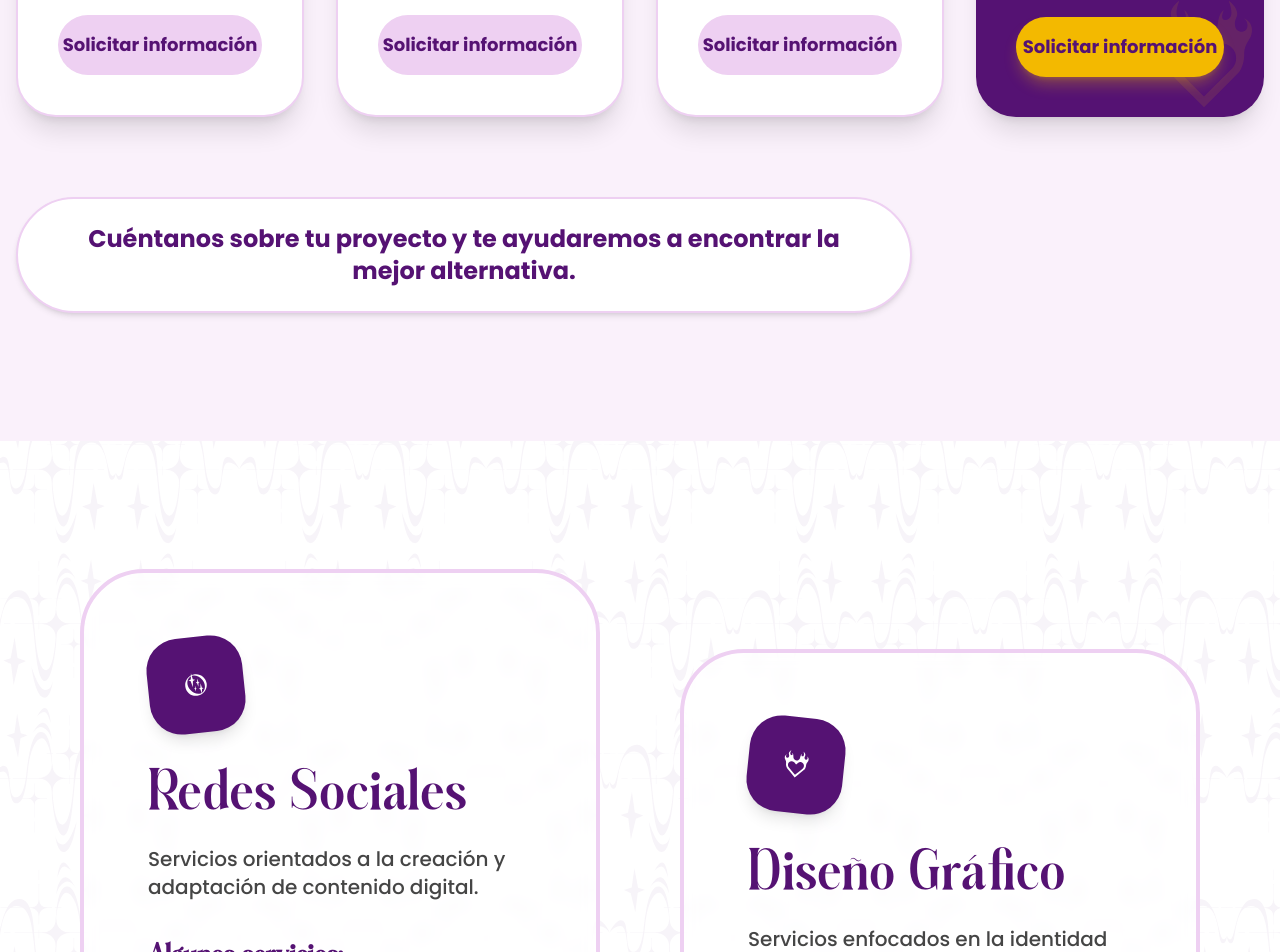
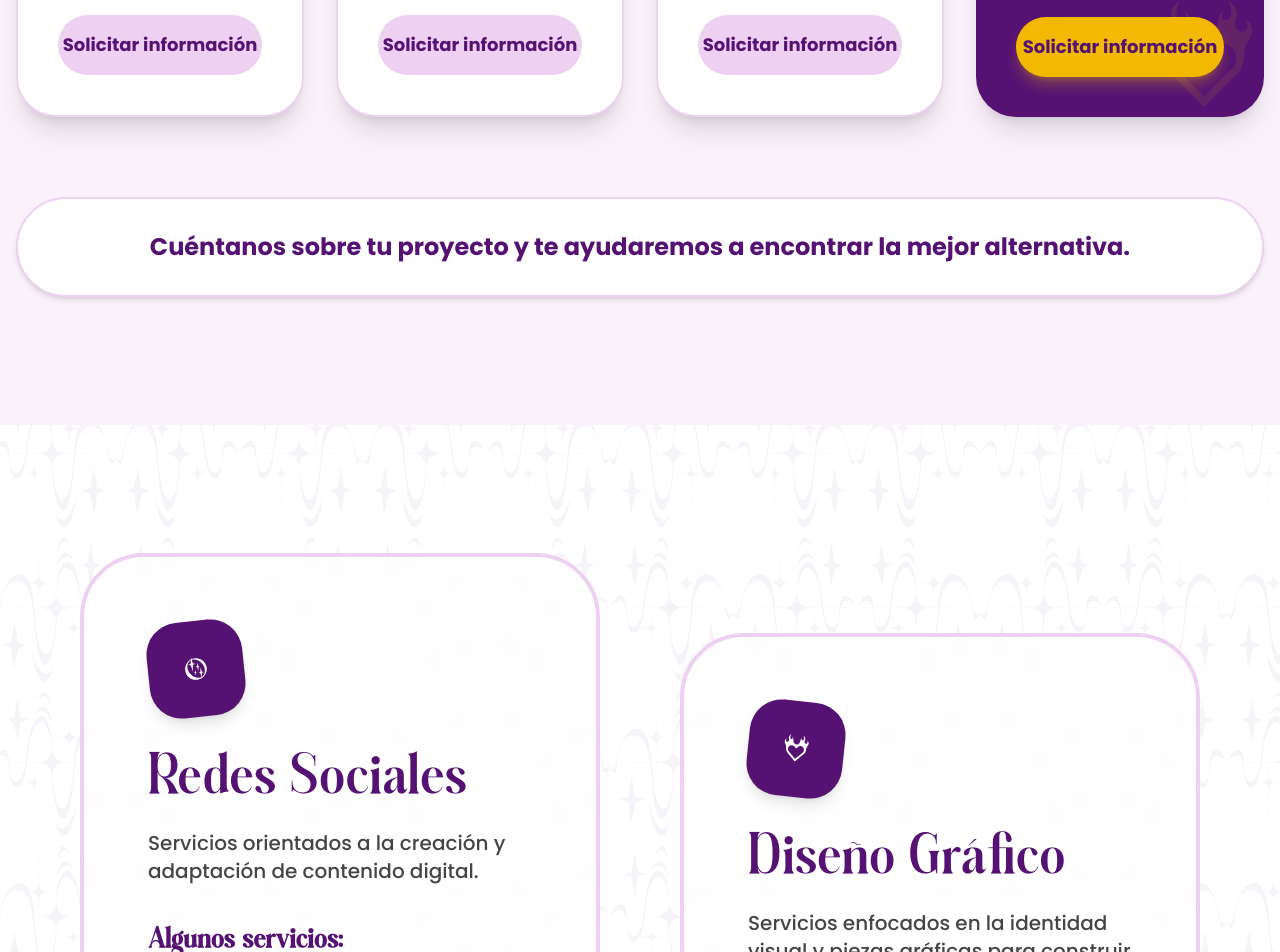
Before and after one commit to DiegoSalsa/AgenciaBrujula, a Next.js app: page /servicios in a window 1280 px wide. Shown: the part 1498-2450 px from the top of the page. Built offline with nearby package versions, Linux system fonts and the light colour scheme.

Commit message:
style(servicios): update call to action banner styling

```diff
--- a/app/(public)/servicios/page.tsx
+++ b/app/(public)/servicios/page.tsx
@@ -100,7 +100,7 @@ export default function Servicios() {
             </div>
           </div>
 
-          <div className="mt-20 text-center text-2xl text-brand-primary font-bold bg-white inline-block px-12 py-6 rounded-full shadow-md border-2 border-brand-light mx-auto max-w-4xl block relative">
+          <div className="mt-20 text-center text-2xl text-brand-primary font-bold bg-white w-full px-12 py-8 rounded-full shadow-md border-2 border-brand-light relative">
             <span className="relative z-10">Cuéntanos sobre tu proyecto y te ayudaremos a encontrar la mejor alternativa.</span>
           </div>
         </div>
```
